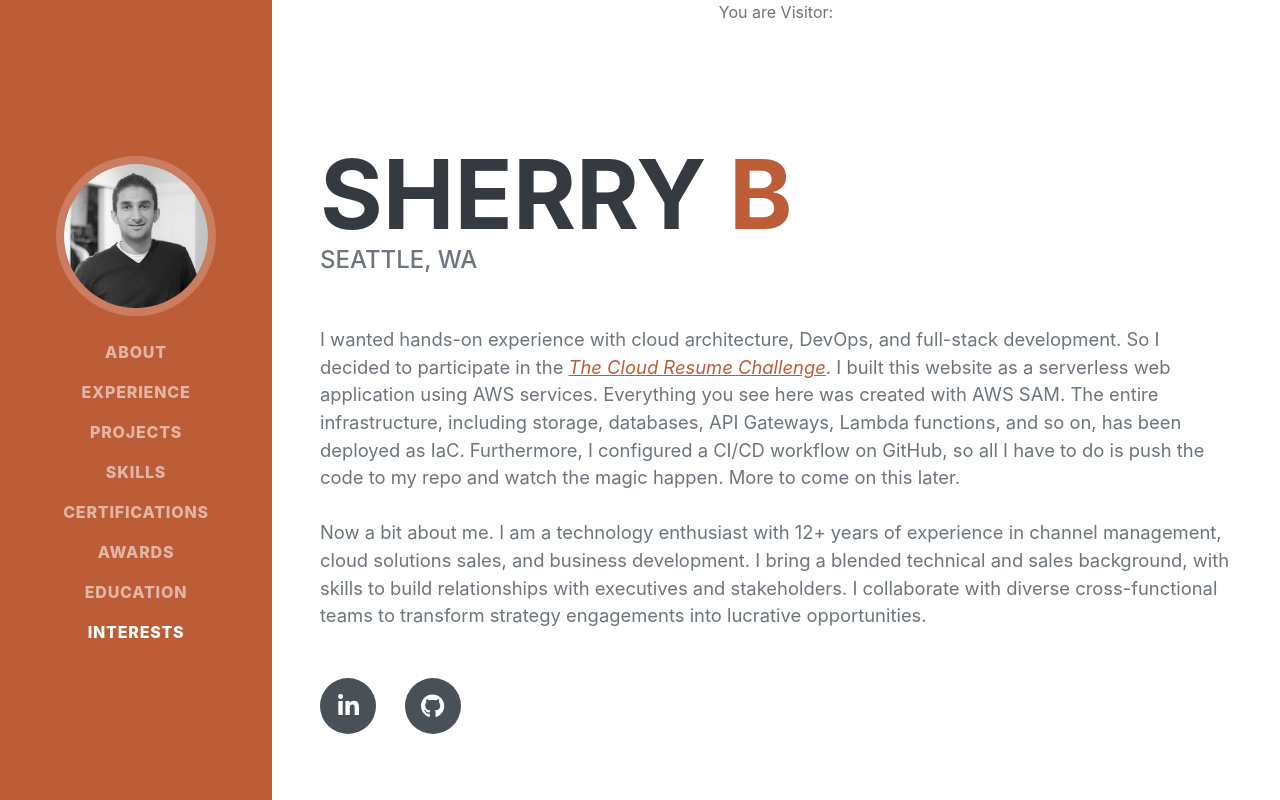
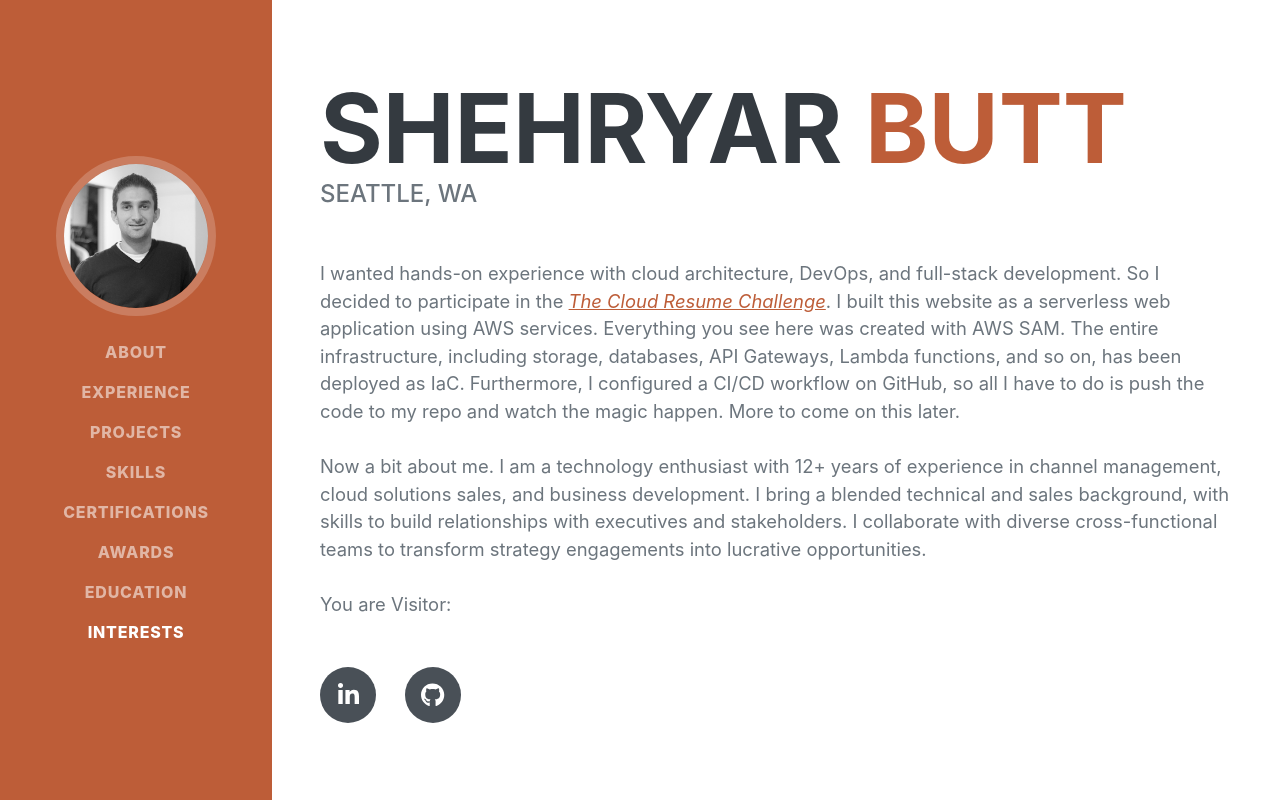
Before and after one commit to Sherrybu/ResumeChallenge, a plain HTML site: page resume-site/index.html in a window 1280 px wide. Shown: the top 800 px of the page. Drawn offline with nearby package versions, Linux system fonts and the light colour scheme; no server answers; a web font is replaced by a local one.

Commit message:
Resume website uplade crc commit

```diff
--- a/resume-site/index.html
+++ b/resume-site/index.html
@@ -16,10 +16,7 @@
         <link href="css/styles.css" rel="stylesheet" />
     </head>
     <body id="page-top">
-        <p style='text-align:center'>
-            You are Visitor:
-            <span id="replaceme" />
-        </p>
+
         <!-- Navigation-->
         <nav class="navbar navbar-expand-lg navbar-dark bg-primary fixed-top" id="sideNav">
             <a class="navbar-brand js-scroll-trigger" href="#page-top">
@@ -46,8 +43,8 @@
             <section class="resume-section" id="about">
                 <div class="resume-section-content">
                     <h1 class="mb-0">
-                        Sherry
-                        <span class="text-primary">B</span>
+                        Shehryar
+                        <span class="text-primary">Butt</span>
                     </h1>
                     <div class="subheading mb-5">
                         SEATTLE, WA
@@ -59,10 +56,15 @@
                          you see here was created with AWS SAM. The entire infrastructure, including storage, databases, API Gateways, Lambda
                           functions, and so on, has been deployed as IaC. Furthermore, I configured a CI/CD workflow on GitHub, so all I have
                            to do is push the code to my repo and watch the magic happen. More to come on this later.
-                            <br><br>
+                           <br><br>
                         Now a bit about me. I am a technology enthusiast with 12+ years of experience in channel management, cloud solutions sales,
                          and business development. I bring a blended technical and sales background, with skills to build relationships with executives
-                          and stakeholders. I collaborate with diverse cross-functional teams to transform strategy engagements into lucrative opportunities.</p>
+                          and stakeholders. I collaborate with diverse cross-functional teams to transform strategy engagements into lucrative opportunities.<br><br>
+                          <a style='text-align:center'>
+                            You are Visitor:
+                            <span id="replaceme" />
+                        </a>
+                    </p>
                     <div class="social-icons">
                         <a class="social-icon" href="https://www.linkedin.com/in/buttshehryar/" target="_blank"><i class="fab fa-linkedin-in"></i></a>
                         <a class="social-icon" href="https://github.com/Sherrybu/ResumeChallenge" target="_blank"><i class="fab fa-github"></i></a>
```
